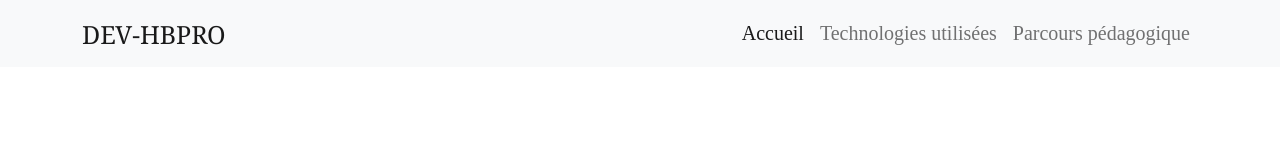
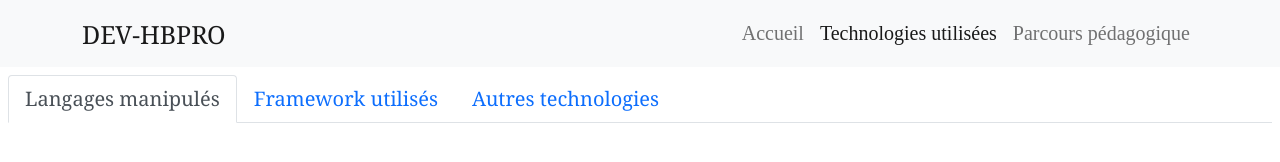
Before and after one commit to SimBienvenueHoulBoumi/porfolio, a plain HTML site: page techno.html in a window 1280 px wide. Drawn offline with nearby package versions, Linux system fonts and the light colour scheme.

Commit message:
ajout partitions visuelles technologiques

```diff
--- a/css/style.css
+++ b/css/style.css
@@ -27,7 +27,7 @@
 
 /* définir le style du slogan */
 .slogan{
-    font-family: Cambria, Cochin, Georgia, Times, 'Times New Roman', serif;
+    font-family: Georgia, Times, 'Times New Roman', serif;
     font-size: 45px;
 }
 
--- a/css/techno.css
+++ b/css/techno.css
@@ -9,3 +9,8 @@
     margin-top: 3px;
     font-size: 25px;
 }
+
+a{
+    font-family: Georgia, Times, 'Times New Roman', serif;
+    font-size: 20px;
+}
--- a/techno.html
+++ b/techno.html
@@ -20,20 +20,35 @@
 
     </head>
     <body>
+        <!-- entete -->
         <header>
             <nav class="navbar navbar-expand-lg navbar-light bg-light">
                 <div class="container d-flex">
                   <a class="navbar-brand justify-content-start" id="logo">DEV-HBPRO</a>
                   <div class="collapse navbar-collapse justify-content-end" id="navbarNavAltMarkup">
                     <div class="navbar-nav">
-                      <a class="nav-link active" href="index.html">Accueil</a>
-                      <a class="nav-link" aria-current="page" href="#">Technologies utilisées</a>
+                      <a class="nav-link" href="index.html">Accueil</a>
+                      <a class="nav-link  active" aria-current="page" href="#">Technologies utilisées</a>
                       <a class="nav-link" href="#">Parcours pédagogique</a>
                     </div>
                   </div>
                 </div>
             </nav>
         </header>
+
+        <!-- pagination -->
+        <ul class="nav nav-tabs m-2">
+            <li class="nav-item">
+              <a class="nav-link active" aria-current="page" href="#">Langages manipulés</a>
+            </li>
+            <li class="nav-item">
+              <a class="nav-link" href="#">Framework utilisés</a>
+            </li>
+            <li class="nav-item">
+              <a class="nav-link" href="#">Autres technologies</a>
+            </li>
+        </ul>
+
         <script src="https://cdn.jsdelivr.net/npm/bootstrap@5.1.1/dist/js/bootstrap.bundle.min.js"
                 integrity="sha384-/bQdsTh/da6pkI1MST/rWKFNjaCP5gBSY4sEBT38Q/9RBh9Ah30zEOg7Hlq2THRZ"
                 crossorigin="anonymous"></script>
```
